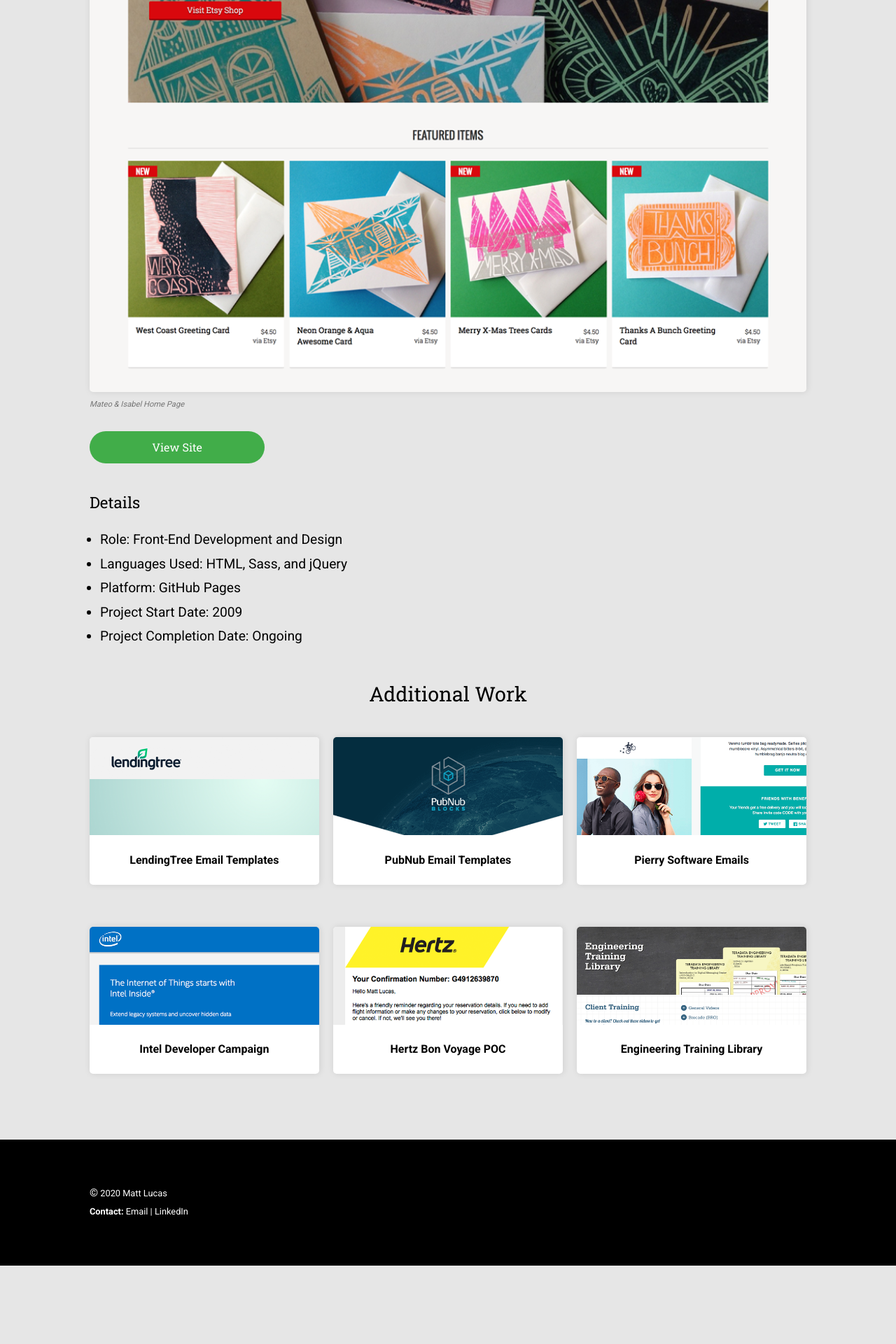
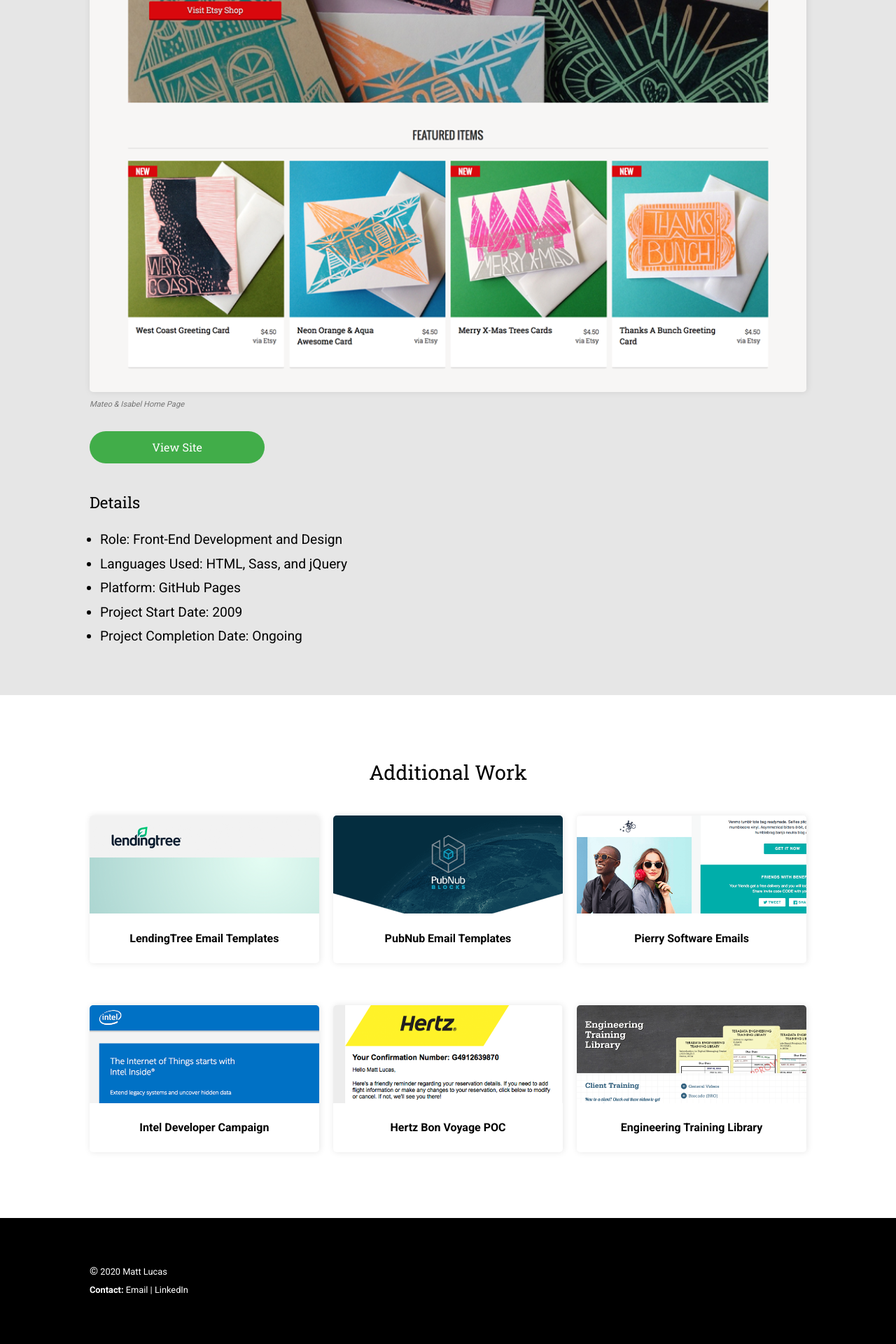
Before and after one commit to mattdavidlucas/mattdavidlucas.github.io, a Jekyll site: the page built from mateo-and-isabel.html, in a window 1280 px wide. Shown: the part 714-2634 px from the top of the page at 70% size. Built offline with Jekyll 4.4.1, drawn with Linux system fonts in a browser that asks for light colours; nearby versions of some CDN libraries; before the commit the page ends 2522 px from its top, so only the background shows below that.

Commit message:
Update layout, background color of Portfolio Card section.

```diff
--- a/_layouts/page.html
+++ b/_layouts/page.html
@@ -6,12 +6,14 @@
 	<h2 class="post-title">{{ page.title }}</h2>
 
 	{{ content }}
+</div><!-- /.wrapper -->
 
-	<section id="portfolio" class="module cf">
+<section id="portfolio" class="module">
+	<div class="wrapper cf">
 		<header>
-		  <h3 class="section-title">Additional Work</h3>
+			<h3 class="section-title">Additional Work</h3>
 		</header>
 
 		{% include portfolio-cards.html %}
-  	</section><!-- /#portfolio -->
-</div><!-- /.wrapper -->
+	</div>
+</section><!-- /#portfolio -->
--- a/_sass/_layout.scss
+++ b/_sass/_layout.scss
@@ -184,6 +184,17 @@
 	}
 }
 
+.page {
+	#portfolio {
+		background-color: #FFF;
+		padding-top: 2em;
+
+		@media only screen and (min-width: 1500px) {
+			padding-top: 0;
+		}
+	}
+}
+
 .portfolio_card {
 	background-color: #FFF;
 	border-radius: 5px;
```
